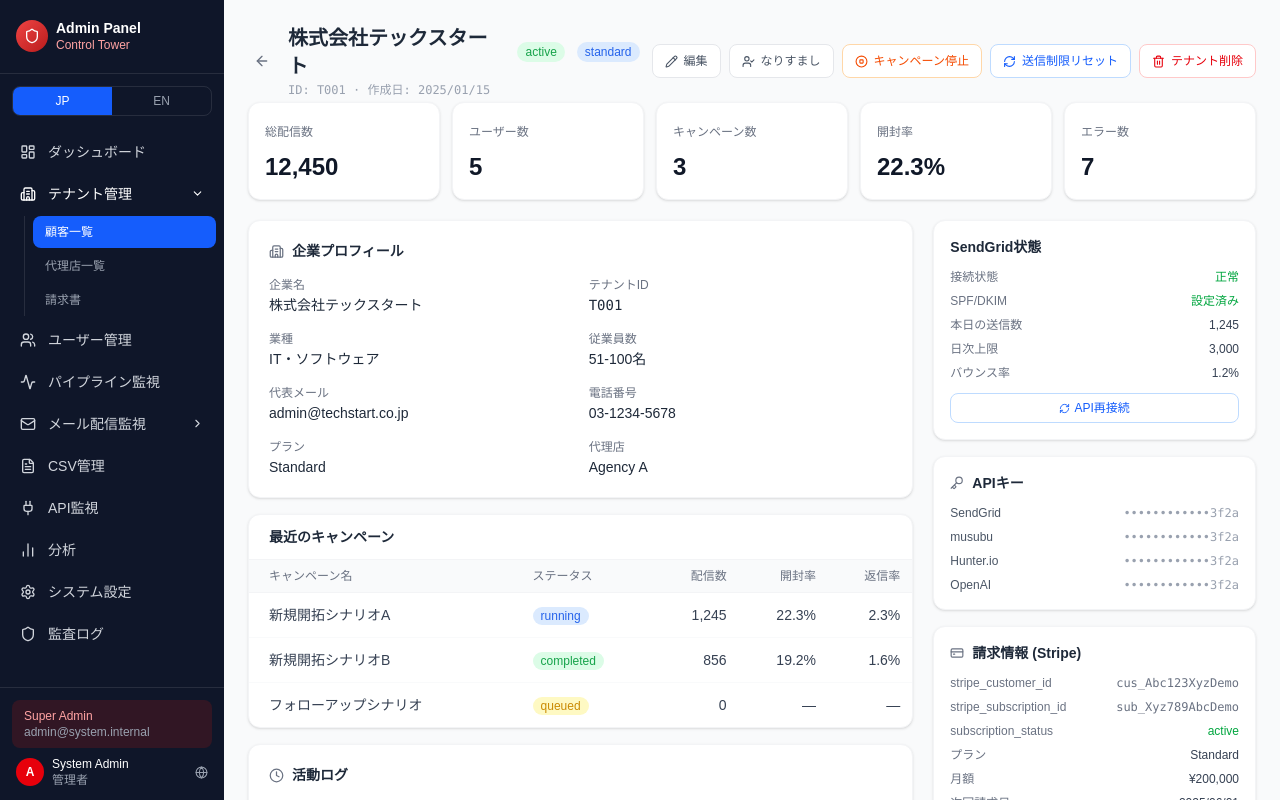
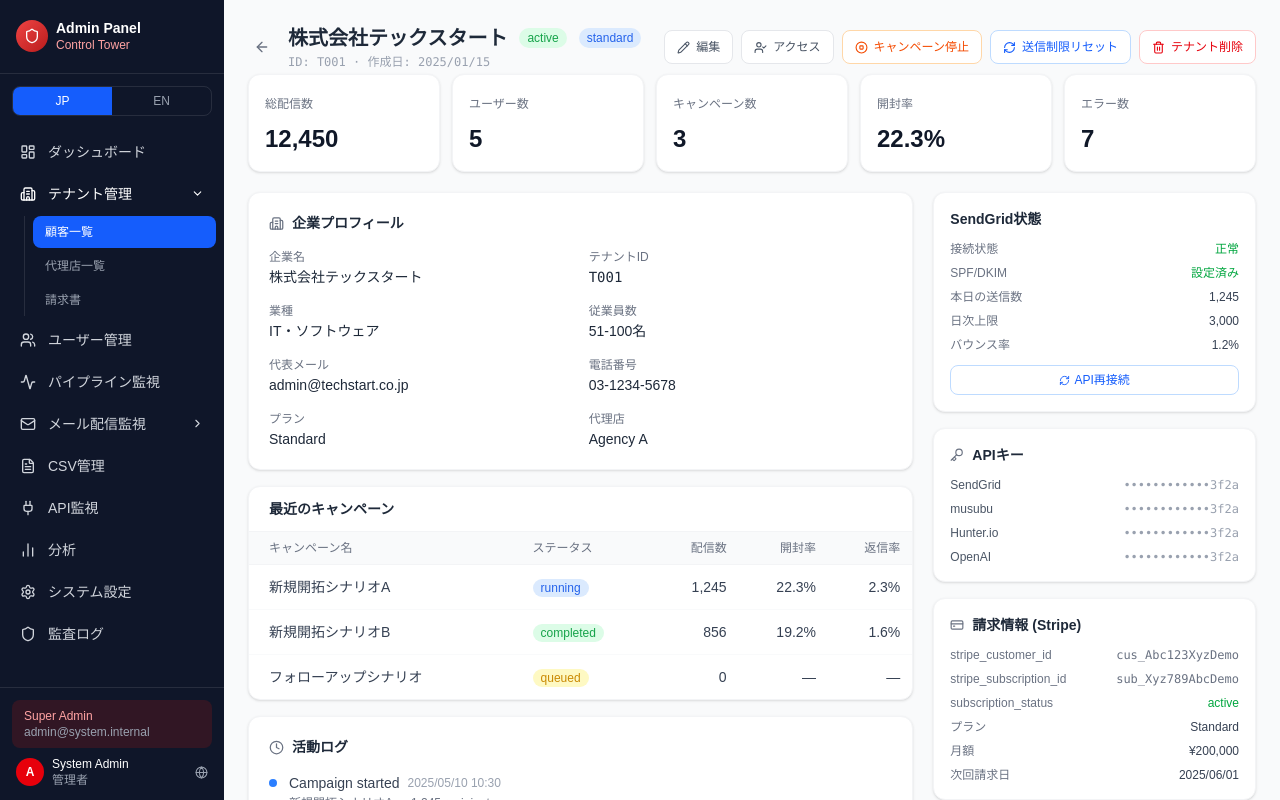
Before and after one commit to nn-nissy1010/freshbound, a Next.js app: page /admin/tenants/1 in a window 1280 px wide. Shown: the top 800 px of the page. Built offline with nearby package versions, Linux system fonts and the light colour scheme.

Commit message:
不具合修正

```diff
--- a/src/app/(admin)/admin/audit/page.tsx
+++ b/src/app/(admin)/admin/audit/page.tsx
@@ -22,7 +22,7 @@ const auditLogs = [
 
 
 const actionLabels: Record<string, { ja: string; en: string }> = {
-  impersonate_tenant:    { ja: 'テナントなりすまし', en: 'Tenant Impersonation' },
+  impersonate_tenant:    { ja: 'テナントアクセス', en: 'Tenant Impersonation' },
   plan_upgrade:          { ja: 'プランアップグレード', en: 'Plan Upgrade' },
   password_reset:        { ja: 'パスワードリセット', en: 'Password Reset' },
   tenant_suspended:      { ja: 'テナント停止', en: 'Tenant Suspended' },
--- a/src/app/(admin)/admin/tenants/[id]/page.tsx
+++ b/src/app/(admin)/admin/tenants/[id]/page.tsx
@@ -30,7 +30,7 @@ const campaigns = [
 export default function TenantDetailPage({ params }: { params: { id: string } }) {
   const { lang } = useLang();
   const [editing, setEditing] = useState(false);
-  const tenantStatus = 'active';
+  const tenantStatus: string = 'active';
 
   return (
     <div className="p-6 space-y-5">
@@ -53,7 +53,7 @@ export default function TenantDetailPage({ params }: { params: { id: string } })
             <Pencil size={13} />{editing ? t(lang, '編集中', 'Editing') : t(lang, '編集', 'Edit')}
           </button>
           <button className="flex items-center gap-1.5 text-xs border border-gray-200 rounded-lg px-3 py-2 bg-white hover:bg-gray-50 text-gray-600">
-            <UserCheck size={13} />{t(lang, 'なりすまし', 'Impersonate')}
+            <UserCheck size={13} />{t(lang, 'アクセス', 'Impersonate')}
           </button>
           {tenantStatus === 'suspended' ? (
             <button className="flex items-center gap-1.5 text-xs border border-green-200 rounded-lg px-3 py-2 bg-white hover:bg-green-50 text-green-600">
--- a/src/app/(admin)/admin/tenants/page.tsx
+++ b/src/app/(admin)/admin/tenants/page.tsx
@@ -120,7 +120,7 @@ export default function TenantsPage() {
                             <Eye size={12} />{t(lang, '詳細を見る', 'View Detail')}
                           </a>
                           <button className="flex items-center gap-2 px-3 py-2 text-xs text-gray-700 hover:bg-gray-50 w-full">
-                            <UserCheck size={12} />{t(lang, 'なりすまし', 'Impersonate')}
+                            <UserCheck size={12} />{t(lang, 'アクセス', 'Impersonate')}
                           </button>
                           <button className="flex items-center gap-2 px-3 py-2 text-xs text-gray-700 hover:bg-gray-50 w-full">
                             <TrendingUp size={12} />{t(lang, 'プランアップグレード', 'Upgrade Plan')}
```
